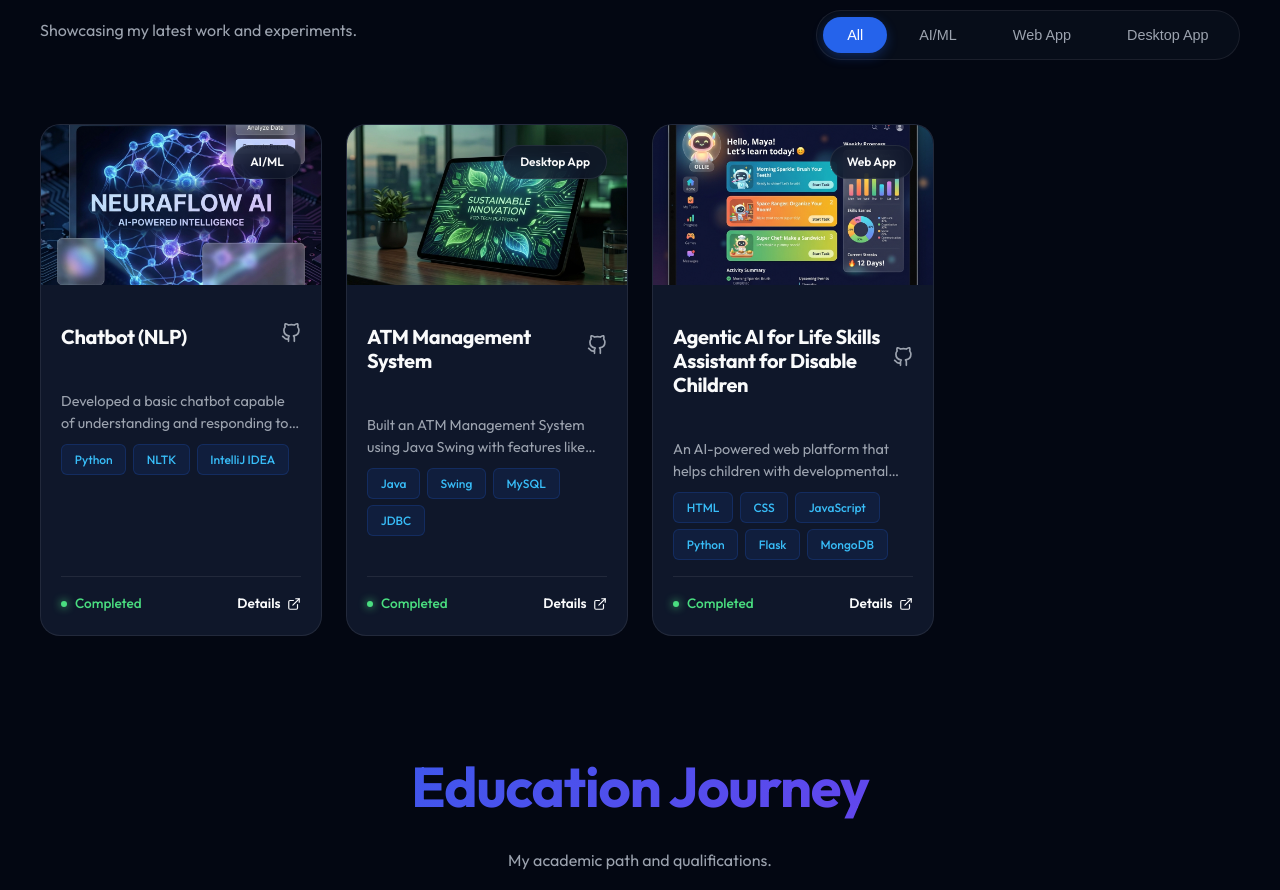
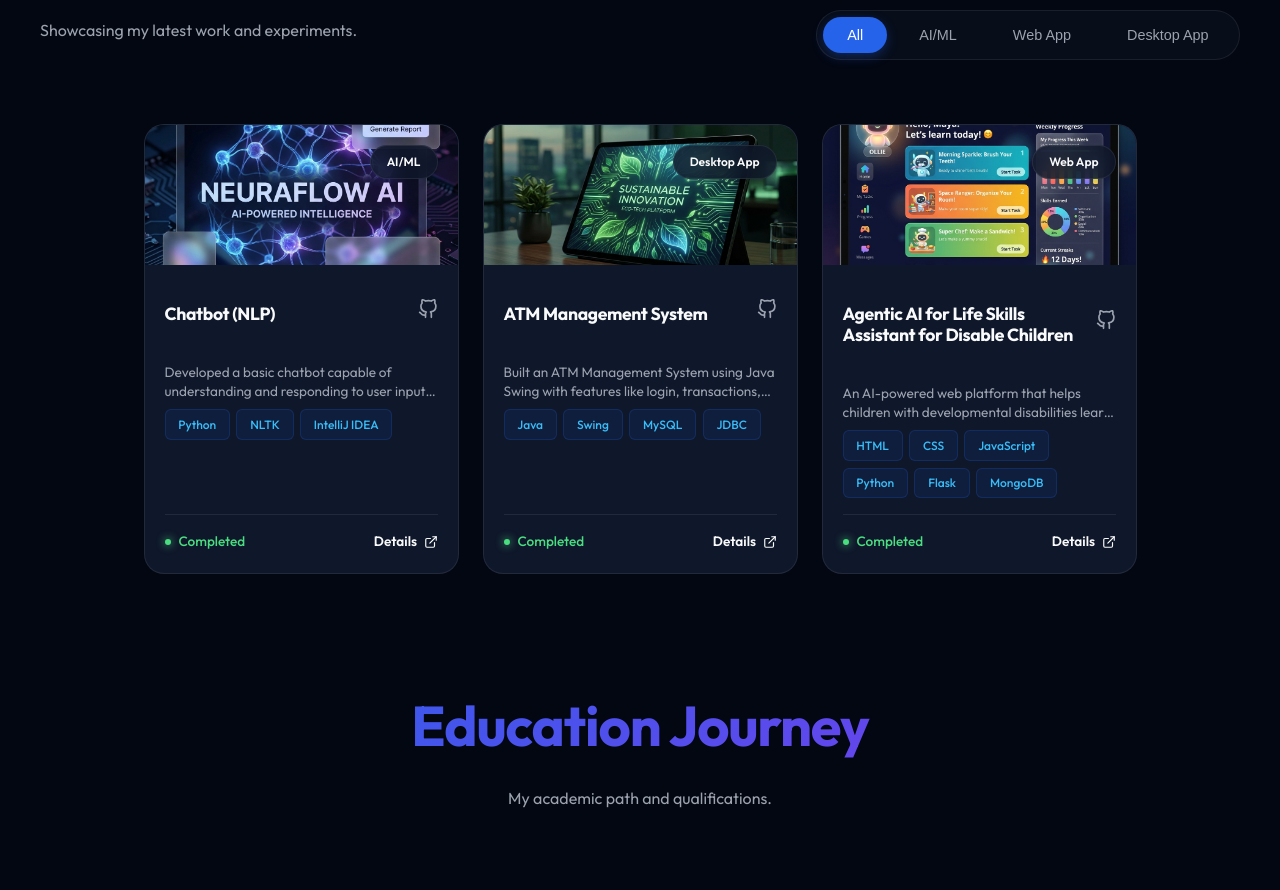
Before and after one commit to Abdul-Affan/portfolio, a React (Vite) app: page / in a window 1280 px wide. Shown: the part 2080-2970 px from the top of the page. Built offline with nearby package versions, Linux system fonts and the light colour scheme.

Commit message:
Force fixed card dimensions in the grid to match reference exactly

```diff
--- a/src/index.css
+++ b/src/index.css
@@ -339,7 +339,7 @@ nav.scrolled {
 
 .project-grid-v2 {
   display: grid;
-  grid-template-columns: repeat(auto-fill, minmax(280px, 1fr));
+  grid-template-columns: repeat(auto-fit, 315px);
   gap: 1.5rem;
   justify-content: center;
 }
@@ -364,7 +364,7 @@ nav.scrolled {
 
 .project-img-container {
   position: relative;
-  height: 160px;
+  height: 140px;
   overflow: hidden;
 }
 
@@ -408,7 +408,7 @@ nav.scrolled {
 }
 
 .project-title-row h3 {
-  font-size: 1.25rem;
+  font-size: 1.1rem;
   font-weight: 700;
   line-height: 1.2;
 }
@@ -424,15 +424,15 @@ nav.scrolled {
 
 .project-desc-v2 {
   color: var(--text-muted);
-  font-size: 0.9rem;
+  font-size: 0.85rem;
   margin-bottom: 0.5rem;
-  line-height: 1.5;
+  line-height: 1.4;
   display: -webkit-box;
   -webkit-line-clamp: 2;
   line-clamp: 2;
   -webkit-box-orient: vertical;
   overflow: hidden;
-  min-height: 2.8rem;
+  min-height: 2.4rem;
 }
 
 .tech-stack-v2 {
```
